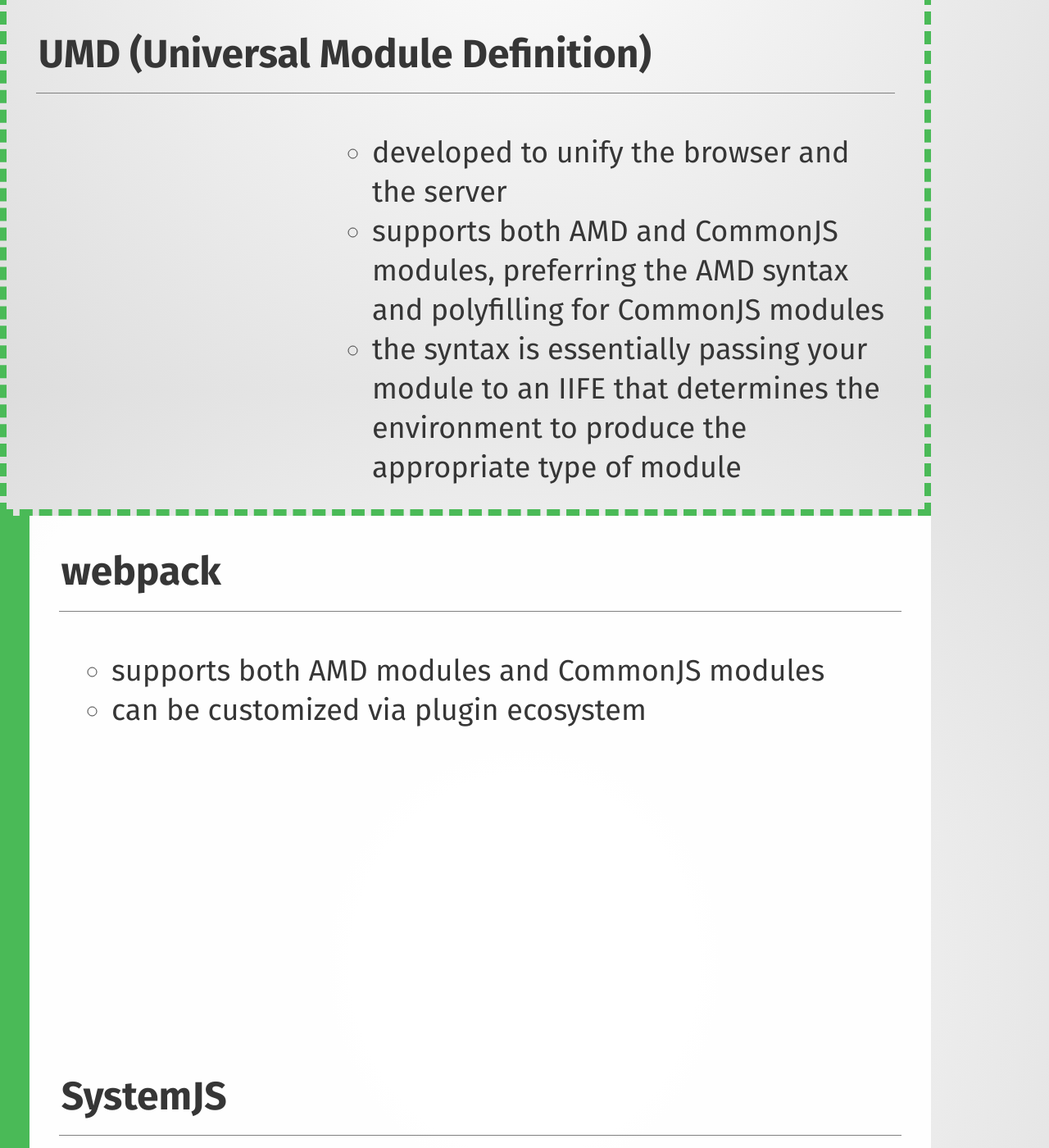
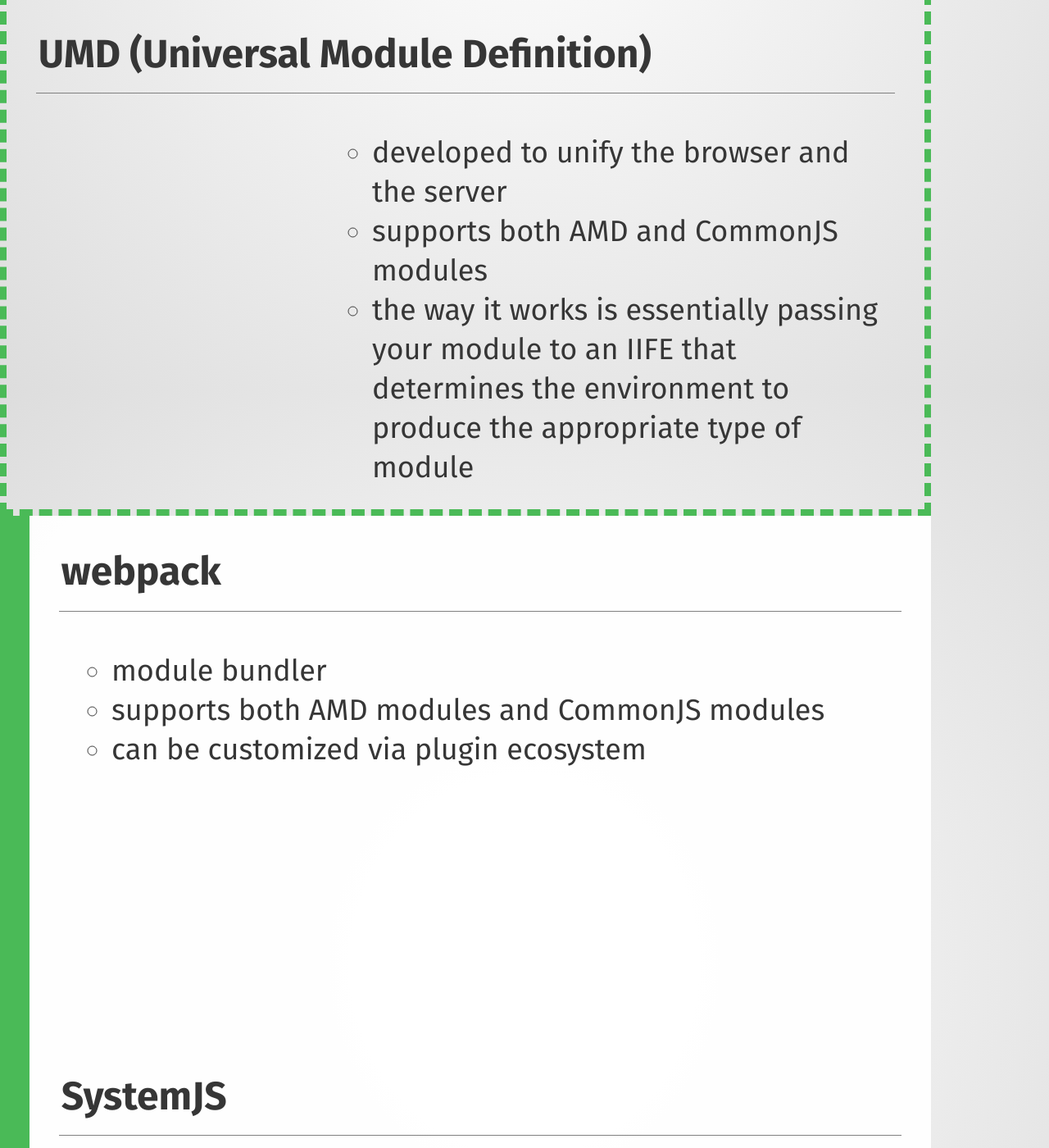
Before and after one commit to mjswensen/mjswensen.com, a Jekyll site: the page built from presentations/wheres-my-javascript/index.html, in a window 1280 px wide and 1400 px high, scrolled down 5124 px. Shown: the whole window at 82% size. Built offline with Jekyll 4.4.1, drawn with Linux system fonts in a browser that asks for light colours; some of the changed text lies outside the part shown.

Commit message:
Final tweaks to UtahJS talk.

```diff
--- a/presentations/wheres-my-javascript/index.html
+++ b/presentations/wheres-my-javascript/index.html
@@ -75,7 +75,7 @@
 goog.require('example.model.Person');
 example.model.People = function() {
   this.mainPerson = new example.model.Person();
-}
+};
 {% endhighlight %}
       </div>
     </div>
@@ -174,8 +174,8 @@
       <div class="content">
         <ul>
           <li>developed to unify the browser and the server</li>
-          <li>supports both AMD and CommonJS modules, preferring the AMD syntax and polyfilling for CommonJS modules</li>
-          <li>the syntax is essentially passing your module to an IIFE that determines the environment to produce the appropriate type of module</li>
+          <li>supports both AMD and CommonJS modules</li>
+          <li>the way it works is essentially passing your module to an IIFE that determines the environment to produce the appropriate type of module</li>
         </ul>
       </div>
     </div>
@@ -186,6 +186,7 @@
     <div id="webpack" class="umd implementation step" data-x="2110" data-y="1199.375" data-z="250" data-rotate-x="-60" data-scale="0.625">
       <h2>webpack</h2>
       <ul>
+        <li>module bundler</li>
         <li>supports both AMD modules and CommonJS modules</li>
         <li>can be customized via plugin ecosystem</li>
       </ul>
@@ -194,8 +195,10 @@
     <div id="systemjs" class="umd implementation step" data-x="2110" data-y="1261.875" data-z="250" data-rotate-x="-60" data-scale="0.625">
       <h2>SystemJS</h2>
       <ul>
+        <li>module loader</li>
         <li>supports ES6 modules, AMD modules, CommonJS modules, and even global scripts</li>
         <li>supports the browser and Node</li>
+        <li>potential implementation for the internals of the ES6 module standard</li>
       </ul>
     </div>
 
```
Also changed, not shown: other parts of presentations/wheres-my-javascript/index.html (+2 -2 lines).
